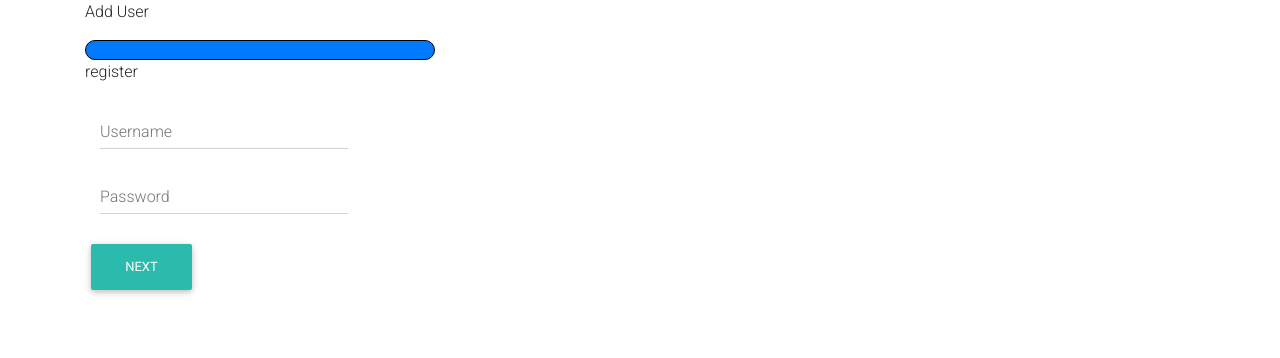
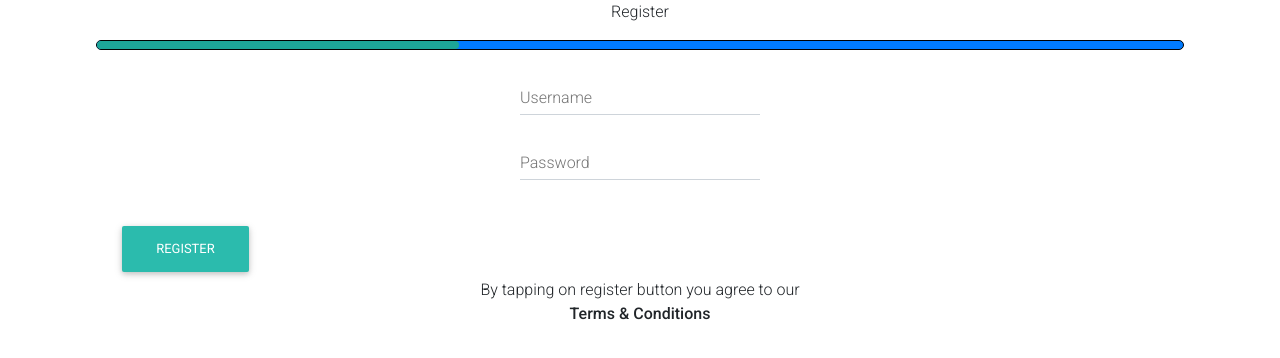
Before and after one commit to BloomTech-Labs/expresswash-fe, a React (Create React App) app in the folder wowo-app/: page / in a window 1280 px wide. Shown: the top 358 px of the page. Built offline with nearby package versions, Linux system fonts and the light colour scheme.

Commit message:
user sign up styling

```diff
--- a/wowo-app/package.json
+++ b/wowo-app/package.json
@@ -8,6 +8,7 @@
     "mdbreact": "^4.22.0",
     "react": "^16.11.0",
     "react-dom": "^16.11.0",
+    "react-icons": "^3.8.0",
     "react-scripts": "3.2.0"
   },
   "scripts": {
--- a/wowo-app/src/App.css
+++ b/wowo-app/src/App.css
@@ -3,9 +3,9 @@
 }
 
 .progress-bar {
-  position: relative;
-  height: 20px;
-  width: 350px;
+  /* position: relative; */
+  height: 10px;
+  width: 98%;
   border-radius: 50px;
   border: 1px solid black
 }
--- a/wowo-app/src/components/UserSignup/Address.js
+++ b/wowo-app/src/components/UserSignup/Address.js
@@ -1,4 +1,5 @@
 import React from 'react'
+import { MDBContainer, MDBRow, MDBCol, MDBInput, MDBBtn } from "mdbreact";
 
 export default function Address(props) {
     if (props.currentStep !==3) {
@@ -7,23 +8,25 @@ export default function Address(props) {
     return (
         <div>
             <div>Addy?</div>
-            <input
+            <MDBCol center md='3'>
+                <MDBInput
                     id='address'
                     name='address'
                     type='text'
-                placeholder= 'Address'
+                    label= 'Address'
                     value={props.address}
                     onChange={props.handleChange}
                 />
-            <input
+                <MDBInput
                     id='phoneNumber'
                     name='phoneNumber'
                     type='number'
-                placeholder='Phone Number'
+                    label='Phone Number'
                     value={props.phoneNumber}
                     onChange={props.handleChange}
                 />
-            <button>Fin!</button>
+                <MDBBtn>Fin!</MDBBtn>
+            </MDBCol>
         </div>
     )
 }
--- a/wowo-app/src/components/UserSignup/Name.js
+++ b/wowo-app/src/components/UserSignup/Name.js
@@ -1,4 +1,5 @@
 import React from 'react';
+import { MDBContainer, MDBRow, MDBCol, MDBInput, MDBBtn } from "mdbreact";
 
 export default function Name(props) {
     if(props.currentStep !== 2) {
@@ -9,31 +10,37 @@ export default function Name(props) {
             <div>
                 <p>Whats Your Name?</p>
             </div>
-            <input
+            <div className= 'd-flex justify-content-center'>
+                <MDBCol center md='3'>
+                    <MDBInput
                         id='email'
                         name='email'
                         type='text'
-                placeholder='Email'
+                        label='Email'
                         value={props.email}
                         onChange={props.handleChange}
                     />
-            <input
+                    <MDBInput
                         id='firstName'
                         name='firstName'
                         type='text'
-                placeholder='First Name'
+                        label='First Name'
                         value={props.firstName}
                         onChange={props.handleChange}
                     />
-            <input
+                    <MDBInput
                         id='lastName'
                         name='lastName'
                         type='text'
-                placeholder='Last Name'
+                        label='Last Name'
                         value = {props.lastName}
                         onChange={props.handleChange}
                     />
-            <p>By clicking Register you agree to our<br /> <strong>Terms & Conditions</strong> </p>
+                </MDBCol>
+            </div>
+            <div className= 'd-flex justify-content-center'>
+
+            </div>
         </div>
     )
 }
--- a/wowo-app/src/components/UserSignup/UserSignup.js
+++ b/wowo-app/src/components/UserSignup/UserSignup.js
@@ -2,16 +2,20 @@ import React, { Component } from 'react';
 import Username from './Username.js'
 import Name from './Name.js'
 import Address from './Address.js'
-import ProgressBar from './ProgressBar.js'
+import ProgressBar from './progress-bar/ProgressBar.js'
 
-import { MDBContainer, MDBRow, MDBCol, MDBInput, MDBBtn } from "mdbreact";
+import { MDBContainer, MDBRow, MDBCol, MDBInput, MDBBtn, MDBIcon } from "mdbreact";
+import { MdChevronLeft } from 'react-icons/md'
+import 'mdbreact/dist/css/mdb.css'
+
+
 
 class UserSignup extends Component {
     constructor(props) {
         super(props);
 
         this.state = {
-            percentage: 0,
+            percentage: 33.33,
             currentStep: 1,
             email: '',
             firstName: '',
@@ -31,7 +35,7 @@ class UserSignup extends Component {
         currentStep = currentStep >= 2 ? 3 : currentStep + 1;
         this.setState({ currentStep: currentStep })
 
-        if(this.state.percentage === 100)return
+        if(this.state.percentage === 99.99)return
         this.setState(prevState => ({ percentage: prevState.percentage + 33.33}))
     }
 
@@ -50,9 +54,7 @@ class UserSignup extends Component {
 
         if(currentStep !== 1) {
             return (
-                <MDBBtn type='button' onClick={this.prevStep}>
-                    prev
-                </MDBBtn>
+                <MdChevronLeft onClick={this.prevStep} />
             )
         }
         return null
@@ -63,21 +65,26 @@ class UserSignup extends Component {
 
         if(currentStep === 1) {
             return (
-                <MDBBtn type='button' onClick={this.nextStep}>
-                    next
-                </MDBBtn>
+                <div className='d-flex align-items-end flex-column p-3'>
+                    <MDBCol>
+                        <MDBBtn type='button' onClick={this.nextStep}>
+                            register
+                        </MDBBtn>
+                        <p class='text-center'>By tapping on register button you agree to our<br /> <strong>Terms & Conditions</strong> </p>
+                    </MDBCol>
+                </div>
             )
         } else if(currentStep === 2) {
             return (
-                <MDBBtn type='button' onClick={this.nextStep}>
-                    register
-                </MDBBtn>
+                <div className= 'd-flex justify-content-center'>
+                    <MDBBtn type='button' onClick={this.nextStep}>
+                        next
+                    </MDBBtn>
+                </div>
             )
         } else if(currentStep === 3) {
             return (
-                <MDBBtn type='button' onClick={this.nextStep}>
-                    Finish
-                </MDBBtn>
+                <div></div>
             )
         }
     }
@@ -107,11 +114,17 @@ class UserSignup extends Component {
 
     render() {
         return (
+            <div>
                 <MDBContainer>
-                    <p text-center mb-4 >Add User</p>
-                    <ProgressBar
-                        percentage={this.state.percentage}
-                    />
+                    <div className="d-flex justify-content-center">
+                        <p>Register</p>
+                    </div>
+
+                    <div className='d-flex justify-content-center'>
+                        <ProgressBar
+                            percentage={this.state.percentage}
+                        />
+                    </div>
                     <div>
                         {this.getPrevStep}
                     </div>
@@ -136,6 +149,7 @@ class UserSignup extends Component {
                     />
                     {this.getNextStep}
                 </MDBContainer>
+                </div>
         )
     }
 }
--- a/wowo-app/src/components/UserSignup/Username.js
+++ b/wowo-app/src/components/UserSignup/Username.js
@@ -8,10 +8,10 @@ export default function Username(props) {
 
     return (
         <div>
-            <div>
-                <p>register</p>
-            </div>
+            <MDBContainer>
+                <div className= 'd-flex justify-content-center'>
                     <MDBCol center md='3'>
+                        <div class='w-auto'>
                         <MDBInput
                             id='username'
                             name='username'
@@ -20,6 +20,7 @@ export default function Username(props) {
                             value={props.username}
                             onChange={props.handleChange}
                         />
+                        </div>
                         <MDBInput
                             id='password'
                             name='password'
@@ -30,5 +31,7 @@ export default function Username(props) {
                         />
                     </MDBCol>
                 </div>
+            </MDBContainer>
+        </div>
     )
 }
```
Also changed, not shown: wowo-app/src/components/UserSignup/progress-bar/ProgressBar.js (renamed from wowo-app/src/components/UserSignup/ProgressBar.js), wowo-app/src/components/UserSignup/progress-bar/ProgressBarFiller.js (renamed from wowo-app/src/components/UserSignup/ProgressBarFiller.js), 1 other file (tests, documents, lock files or other folders). Lines whose indentation alone changed are shown as unchanged.
